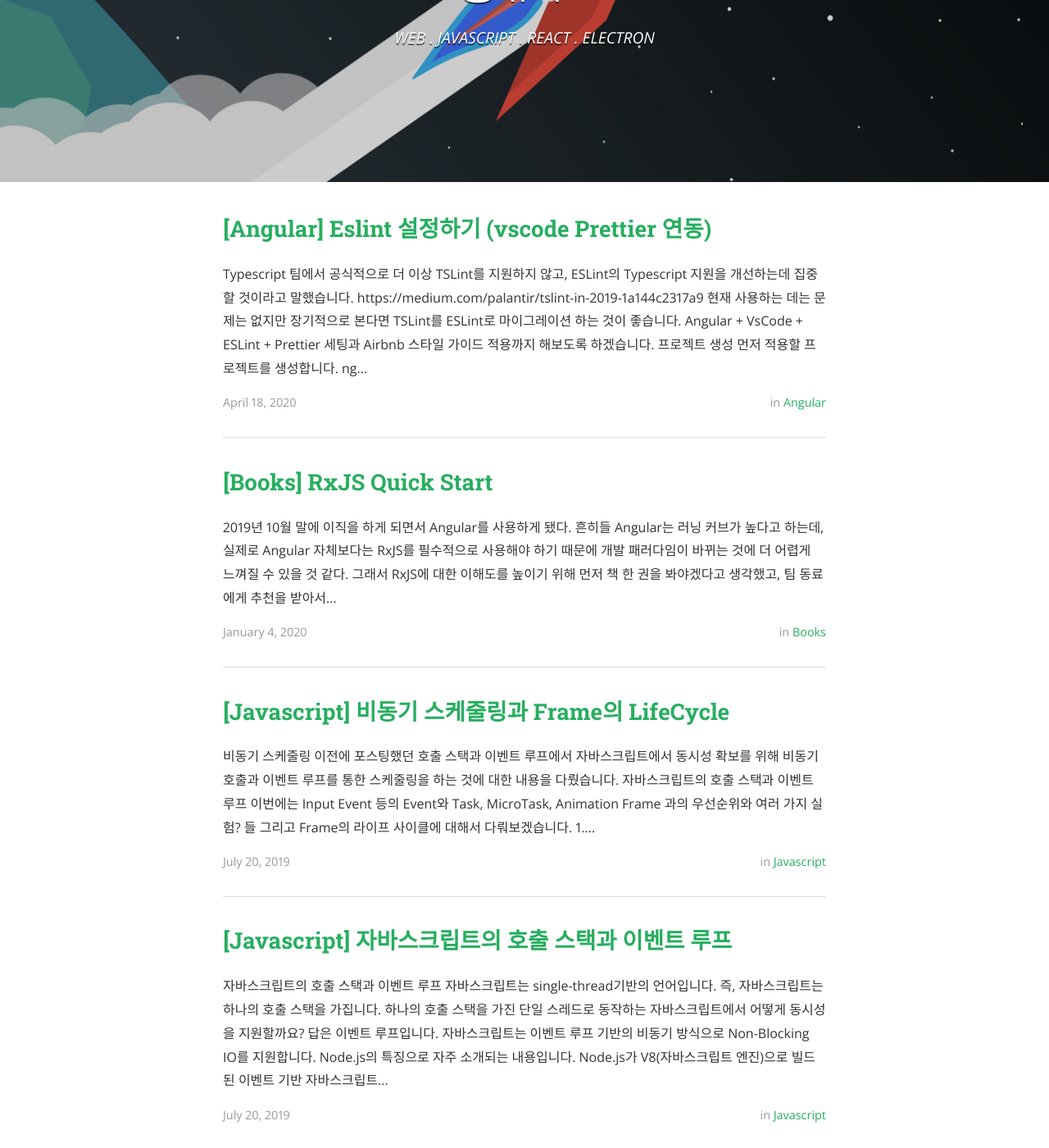
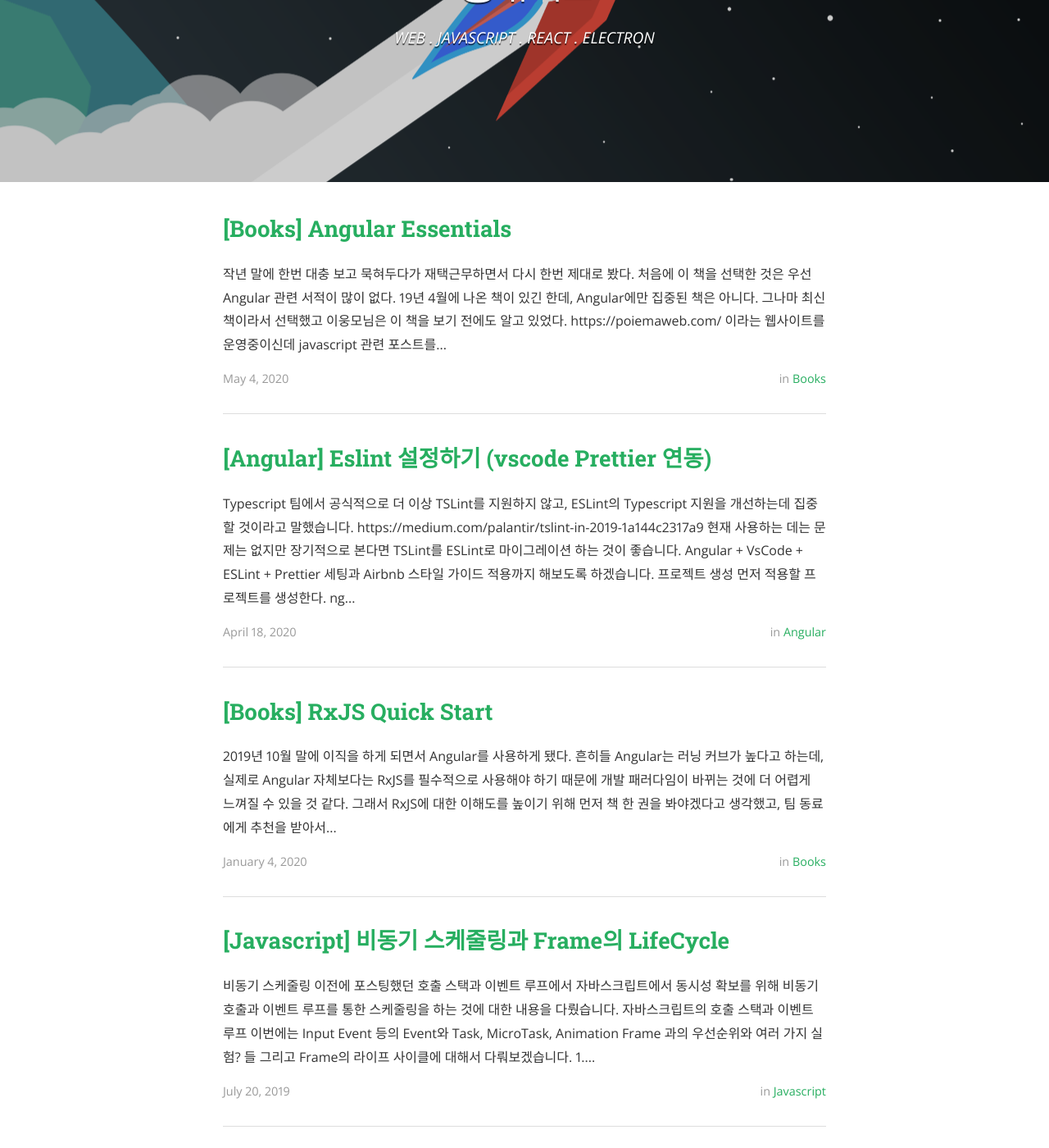
Before and after one commit to iamsjy17/iamsjy17.github.io, a Jekyll site: the page built from index.html, in a window 1280 px wide and 1400 px high, scrolled down 282 px. Shown: the whole window at 82% size. Built offline with Jekyll 4.4.1, drawn with Linux system fonts in a browser that asks for light colours; nearby versions of some CDN libraries; some web fonts are replaced; the list of posts is cut into pages by our own code; some of the changed lines change nothing that is shown; some of the changed text lies outside the part shown.

Commit message:
post(books): Angular Essentials - 추가

````diff
--- a/_posts/2020-04-18-angular_eslint_prettier copy.markdown
+++ b/_posts/2020-04-18-angular_eslint_prettier.markdown
@@ -4,7 +4,13 @@ title: "[Angular] Eslint 설정하기 (vscode Prettier 연동)"
 date: 2020-04-18 18:00:00
 author: Jewoo.Song
 categories: Angular
-tags: eslint prettier angular typescript airbnb
+tags:
+  - typescript eslint
+  - angular eslint
+  - eslint vscode
+  - eslint prettier
+  - eslint prettier vscode
+  - eslint airbnb
 ---
 
 Typescript 팀에서 공식적으로 더 이상 TSLint를 지원하지 않고, ESLint의 Typescript 지원을 개선하는데 집중할 것이라고 말했습니다.
@@ -16,15 +22,15 @@ Angular + VsCode + ESLint + Prettier 세팅과 Airbnb 스타일 가이드 적용
 
 ### 프로젝트 생성
 
-먼저 적용할 프로젝트를 생성합니다.
+먼저 적용할 프로젝트를 생성한다.
 
 ```bash
 ng new angular-skeleton
 ```
 
-만들어진 프로젝트는 기본적으로 tslint가 적용되어 있습니다.
+만들어진 프로젝트는 기본적으로 tslint가 적용되어 있다.
 
-_아마 장기적으로는 Angular도 기본 구성자체를 eslint로 바꾸지 않을까 생각합니다._
+_아마 장기적으로는 Angular도 기본 구성 자체를 eslint로 바꾸지 않을까 생각합니다._
 
 ### 설치
 
@@ -55,10 +61,10 @@ npm install --save-dev prettier eslint-config-prettier eslint-plugin-prettier
 
 #### .eslintrc.json
 
-eslint가 동작하도록 하기 위해서 프로젝트 루트에 .eslintrc.json을 추가합니다.
-그리고 기존에 .tslintrc.json이 있다면 제거합니다.
+eslint가 동작하도록 하기 위해서 프로젝트 루트에 .eslintrc.json을 추가한다.
+그리고 기존에 .tslintrc.json이 있다면 제거한다.
 
-Airbnb 규칙은 엄격하므로 사용하는 스타일에 따라서 룰을 수정하여 사용하시면 됩니다.
+Airbnb 규칙은 엄격하므로 사용하는 스타일에 따라서 룰을 수정하여 사용하면 된다.
 
 ```json
 {
@@ -97,7 +103,7 @@ Airbnb 규칙은 엄격하므로 사용하는 스타일에 따라서 룰을 수
 
 #### vscode .setting.json
 
-Save, Paste 등의 동작을 수행할 때 eslint + prettier를 자동으로 돌리도록 설정합니다.
+Save, Paste 등의 동작을 수행할 때 eslint + prettier를 자동으로 돌리도록 설정한다.
 
 ```json
 {
@@ -114,9 +120,9 @@ Save, Paste 등의 동작을 수행할 때 eslint + prettier를 자동으로 돌
 
 #### .prettierrc.json
 
-여기까지의 설치/세팅은 prettier 룰을 ESLint 룰과 함께 사용하도록 합니다.
+여기까지의 설치/세팅은 prettier 룰을 ESLint 룰과 함께 사용한다.
 
-prettier 룰 중 ESLint 룰을 덮어썼을 때 문제가 될만한 것들은 수정해 줍니다.
+prettier 룰 중 ESLint 룰을 덮어썼을 때 문제가 될만한 것들은 수정한다.
 
 ```json
 {
@@ -129,7 +135,7 @@ prettier 룰 중 ESLint 룰을 덮어썼을 때 문제가 될만한 것들은
 
 #### script 세팅
 
-lint 명령어를 통해서 eslint를 실행시킬 수 있도록 script를 추가해 줍니다.
+lint 명령어를 통해서 eslint를 실행시킬 수 있도록 script를 추가한다.
 
 ```json
 {
--- /dev/null
+++ b/_posts/2020-05-04-book_angular_essential.md
@@ -0,0 +1,68 @@
+---
+layout: post
+title: "[Books] Angular Essentials"
+date: 2020-05-04 1:00:00
+author: Jewoo.Song
+categories: Books
+tags:
+  - Angular Essentials
+  - Angular Essentials 서평
+---
+
+![Alt angular essential](/assets/img/books/angularessential.png)
+
+작년 말에 한번 대충 보고 묵혀두다가 재택근무하면서 다시 한번 제대로 봤다.
+
+처음에 이 책을 선택한 것은 우선 Angular 관련 서적이 많이 없다.
+
+19년 4월에 나온 책이 있긴 한데, Angular에만 집중된 책은 아니다. 그나마 최신 책이라서 선택했고 이웅모님은 이 책을 보기 전에도 알고 있었다.
+
+https://poiemaweb.com/ 이라는 웹사이트를 운영중이신데 javascript 관련 포스트를 우연히보고 설명이 굉장히 좋아서 관련 post들을 다 본적이 있었다.
+
+그래서 믿고 보기 시작했는데 보길 잘한 것 같다.
+
+일단 Angular를 보기 전에 javascript, typescript에 대한 챕터가 있는데 javascript에 대해서는 처음 시작하는 사람이 다른 책을 보지 않고 시작할 수 있을 만큼 충분한 내용이 담겨있다.
+
+typescript는 다소 설명이 간결하긴 한데 책을 이어서 보는데 무리 없을 정도의 내용은 담겨있다.
+
+그리고 Angular에 대한 설명은 공식 가이드 문서 - Fundamentals에서 다루는 내용들 중 Angular를 이해하는데 기본적으로 꼭 필요하다고 생각이 드는 내용들은 거의 포함되어 있는 것 같다.
+
+> Animations, NgZone에 대한 설명은 포함되지 않았다.
+
+좋았던 점은 Angular의 주요 내용들에 대해서 설명할 때 각각 항목 무엇인지 정의를 해주는 것이 좋았다.
+
+디렉티브를 예를 들어보면 공식 문서에서는 디렉티브를 다음과 같이 설명한다.(설명 초반부, 이후에는 사용법이 나온다.)
+
+`
+Angular templates are dynamic. When Angular renders them, it transforms the DOM according to the instructions given by directives. A directive is a class with a @Directive() decorator.
+
+A component is technically a directive. However, components are so distinctive and central to Angular applications that Angular defines the @Component() decorator, which extends the @Directive() decorator with template-oriented features.
+`
+
+책에서는 디렉티브에 대해 다음과 같이 설명한다.
+
+`
+디렉티브는 DOM의 모든 것(모양이나 동작 등)을 관리하기 위한 지시이다. HTML 요소 또는 어트리뷰트의 형태로 사용하여 디렉티브가 사용된 요소에게 무언가를 하라는 지시(directive)를 전달한다.
+
+디렉티브는 애플리케이션 전역에서 사용할 수 있는 공통 관심사를 컴포넌트에서 분리하여 구현한 것으로 컴포넌트의 복잡도를 낮추고 가독성을 향상시킨다. 컴포넌트 또한 뷰를 생성하고 이벤트를 처리하는 등 DOM을 관리하기 때문에 큰 의미에서 디렉티브로 볼 수 있다.
+
+디렉티브는 보편적이고 애플리케이션 전역에서 공통으로 사용 가능한 고유의 관심사를 기능으로 구현한다.
+즉, 컴포넌트는 뷰 단위의 관심사를 가지고 있다면 디렉티브는 DOM 요소의 공통 기능에 관심을 갖는다.
+
+단일 책임 원칙에 의해 복합적인 기능보다는 여러 요소에서 공통적, 반복적으로 사용될 하나의 기능을 명확히 구현하는 것이 바람직하다.
+
+디렉티브는 뷰를 가지고 있지 않기 때문에 자식을 가질 수 없다.
+하지만 컴포넌트(큰 의미에서는 디렉티브)는 뷰를 가지고 다른 컴포넌트를 자식으로 가질 수 있다.
+`
+
+> 책을 보고 정리해둔 것에서 인용한 것이라서 정확히 문구가 일치하지 않을 수도 있습니다.
+
+그 외에도 무언가에 대한 설명이 나올 때 내부 동작이나 원리, 어떻게 매핑되는지에 대한 설명도 포함되어 있는 경우가 많아서 이해하기 좋았다.
+
+예를 들면 Form에 대한 챕터에서도 템플릿 기반 폼과 리액티브 폼의 차이에 대해 설명할 때 NgModel이 내부적으로 어떻게 매핑되는지나 FormGroup, FormControl이 어떤 역할을 하는지 개념적으로 잘 설명되어 있다.
+
+예제도 잘되어 있고 전반적으로 저자분이 굉장히 내용을 잘 전달해 주시려고 노력하시고 쓰셨겠구나 싶었다.
+
+아쉬운 점을 굳이 꼽자면 일단 책 출간 당시에는 최신이었겠지만 지금 Angular9가 정식 release된 시점에서 Angular 6 기준의 책이라는 것인데,
+
+이미 2년 가까이 지난 책을 봐도 될까? 싶을 수 있겠지만 지금 봐도 충분히 좋다고 생각한다.
````
Also changed, not shown: assets/img/books/angularessential.png (added).
